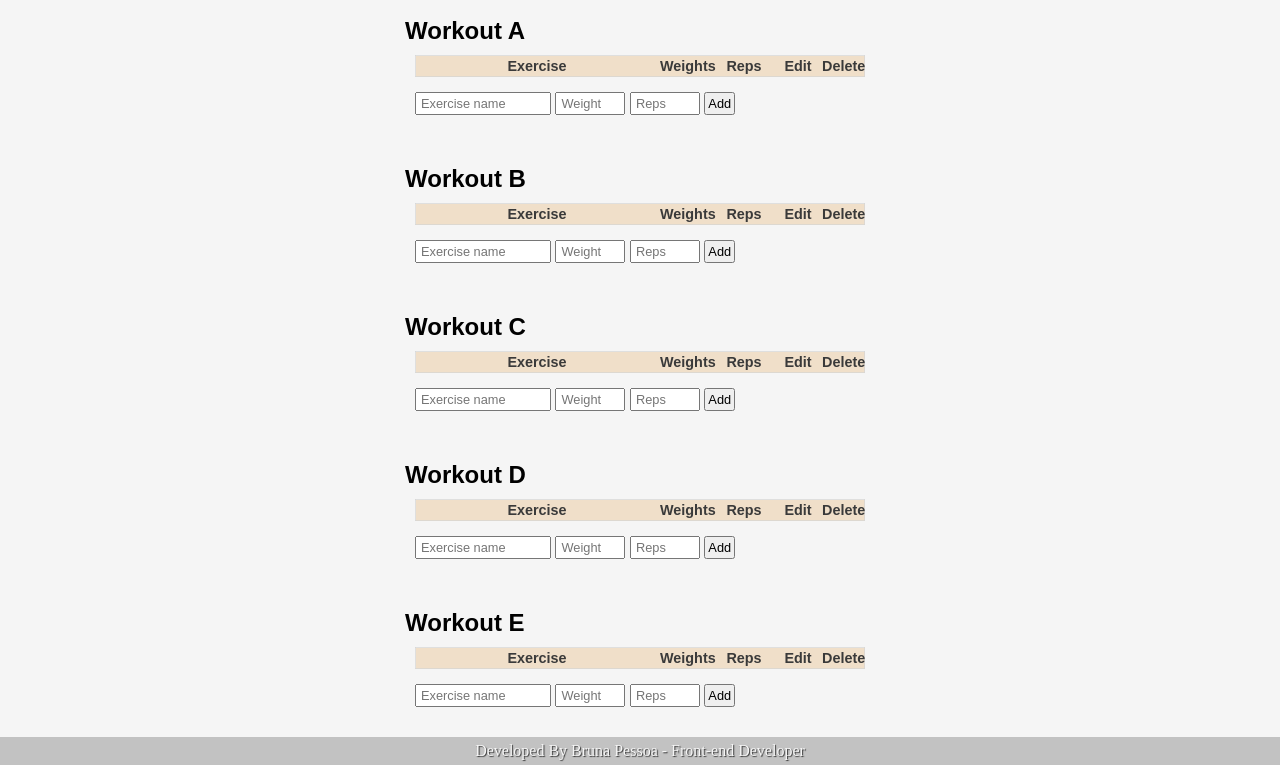
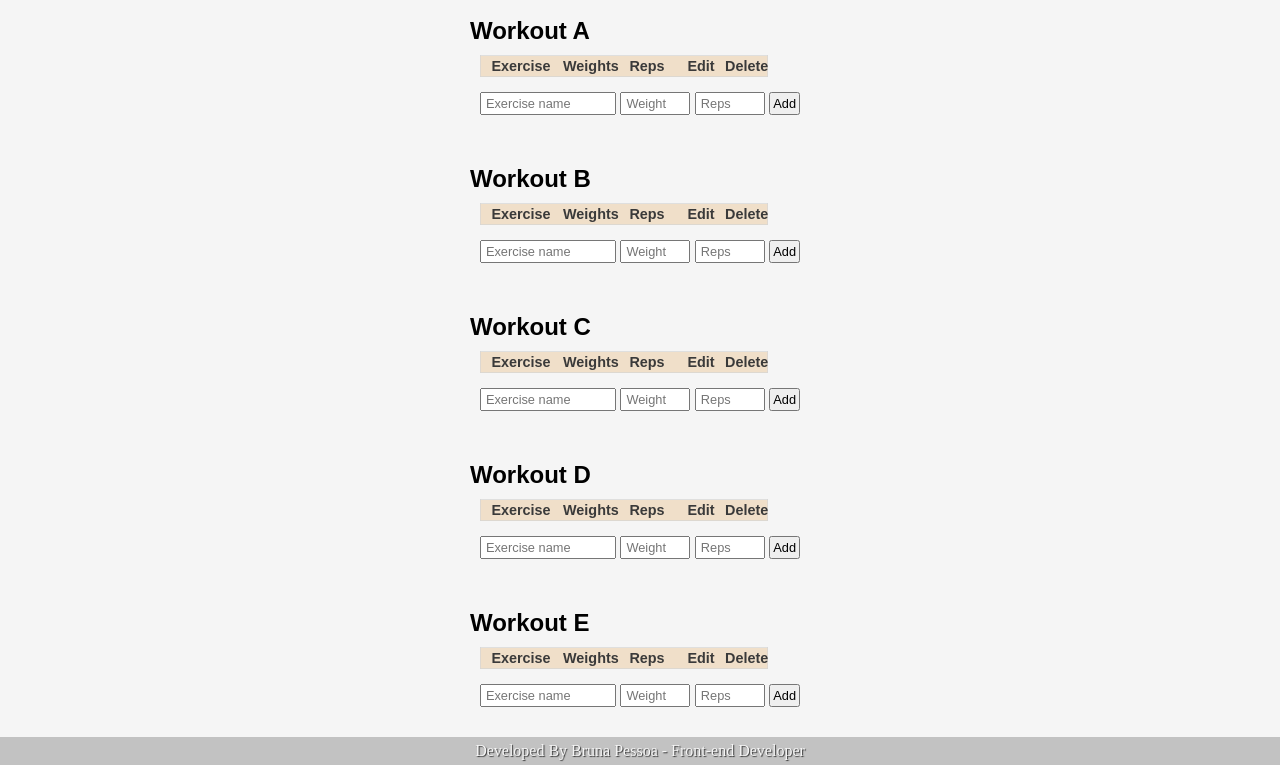
Before and after one commit to Brunapessoa/b-plan-training, a plain HTML site: page index.html in a window 1280 px wide. Shown: the part 153-918 px from the top of the page. Drawn offline with Linux system fonts and the light colour scheme.

Commit message:
alteracao na table

```diff
--- a/css/style.css
+++ b/css/style.css
@@ -68,8 +68,8 @@ div {
 table {
     margin-bottom: 15px;
     text-align: center;
-    width: 450px;
-    max-width: 450px;
+    width: 90%;
+    max-width: 90%;
     border-radius: 2px;
     border: 1px solid;
     border-color: rgba(214, 214, 213, 0.699);
```
Also changed, not shown: script.js (+0 -7 lines).
